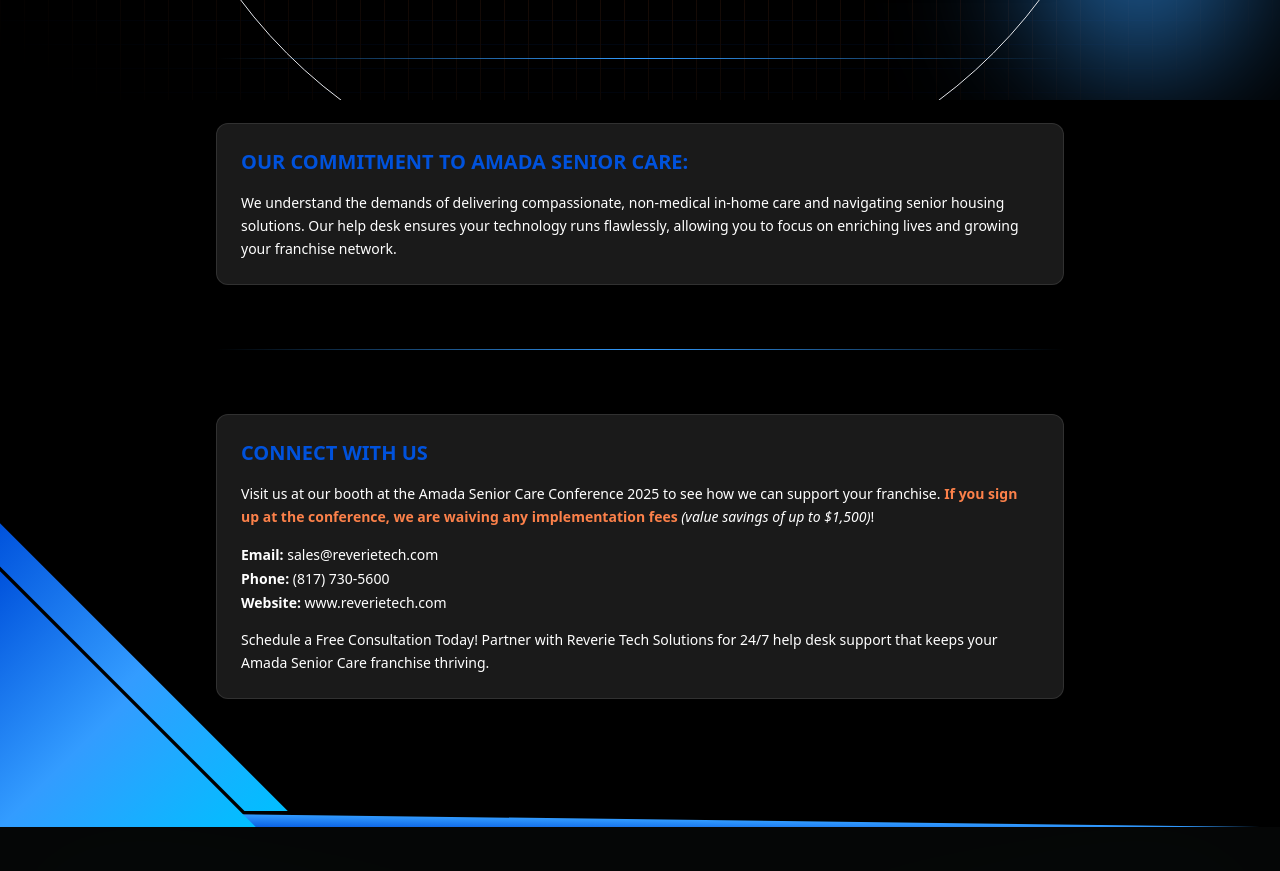
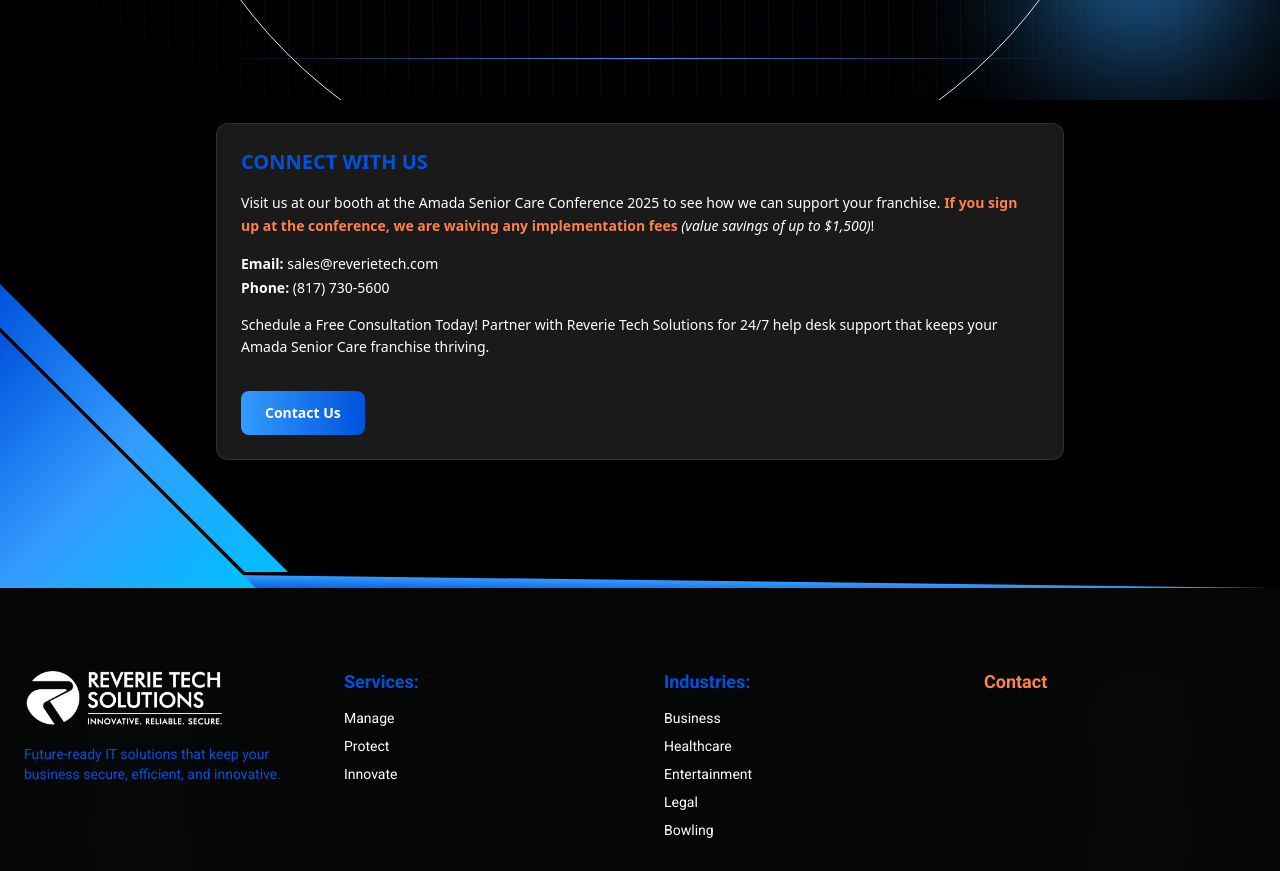
Before and after one commit to Sam-Melius/reverie, a Next.js app: page /conference in a window 1280 px wide. Shown: the part 700-1571 px from the top of the page. Built offline with nearby package versions, Linux system fonts and the light colour scheme.

Commit message:
conference design 3

```diff
--- a/src/app/conference/page.jsx
+++ b/src/app/conference/page.jsx
@@ -101,38 +101,18 @@
         {/* Divider */}
         <div className="h-px my-12 bg-gradient-to-r from-transparent via-[color:var(--accent-light)] to-transparent" />
 
-        {/* COMMITMENT */}
-        <motion.section
-          initial={{ opacity: 0, y: 30 }}
-          whileInView={{ opacity: 1, y: 0 }}
-          transition={{ duration: 0.6 }}
-          viewport={{ once: true }}
-          className="bg-white/10 backdrop-blur-md rounded-xl p-6 shadow-md border border-white/10 shadow-md hover:shadow-[0_0_20px_var(--accent-light)]"
-        >
-          <h2 className="text-xl font-bold mb-4 text-[color:var(--accent)]">
-            OUR COMMITMENT TO AMADA SENIOR CARE:
-          </h2>
-          <p className="text-white text-sm leading-relaxed">
-            We understand the demands of delivering compassionate, non-medical in-home care and navigating
-            senior housing solutions. Our help desk ensures your technology runs flawlessly, allowing you to
-            focus on enriching lives and growing your franchise network.
-          </p>
-        </motion.section>
-
-        {/* Divider */}
-        <div className="h-px my-12 bg-gradient-to-r from-transparent via-[color:var(--accent-light)] to-transparent" />
-
         {/* CONNECT */}
 <motion.section
   initial={{ opacity: 0, y: 30 }}
   whileInView={{ opacity: 1, y: 0 }}
   transition={{ duration: 0.6 }}
   viewport={{ once: true }}
-          className="bg-white/10 backdrop-blur-md rounded-xl p-6 shadow-md border border-white/10 shadow-md hover:shadow-[0_0_20px_var(--accent-light)]"
+  className="bg-white/10 backdrop-blur-md rounded-xl p-6 shadow-md border border-white/10 hover:shadow-[0_0_20px_var(--accent-light)]"
 >
   <h2 className="text-xl font-bold mb-4 text-[color:var(--accent)]">
     CONNECT WITH US
   </h2>
+
   <p className="text-white mb-4 text-sm leading-relaxed">
     Visit us at our booth at the Amada Senior Care Conference 2025 to see how we can support your
     franchise.{" "}
@@ -141,16 +121,26 @@
     </strong>{" "}
     <em>(value savings of up to $1,500)</em>!
   </p>
+
   <ul className="mb-4 space-y-1 text-white text-sm">
     <li><strong>Email:</strong> sales@reverietech.com</li>
     <li><strong>Phone:</strong> (817) 730-5600</li>
-            <li><strong>Website:</strong> www.reverietech.com</li>
   </ul>
-          <p className="text-white text-sm leading-relaxed">
+
+  <p className="text-white text-sm leading-relaxed mb-4">
     Schedule a Free Consultation Today! Partner with Reverie Tech Solutions for 24/7 help desk support
     that keeps your Amada Senior Care franchise thriving.
   </p>
+
+  <a
+    href="/contact"
+    className="inline-block mt-4 px-6 py-3 rounded-lg text-white text-sm font-semibold bg-gradient-to-r from-[color:var(--accent-light)] to-[color:var(--accent)] hover:brightness-110 transition"
+  >
+    Contact Us
+  </a>
 </motion.section>
+
+
       </section>
 
       {/* Bottom layered blue banners */}
```
Lines whose indentation alone changed are shown as unchanged.
